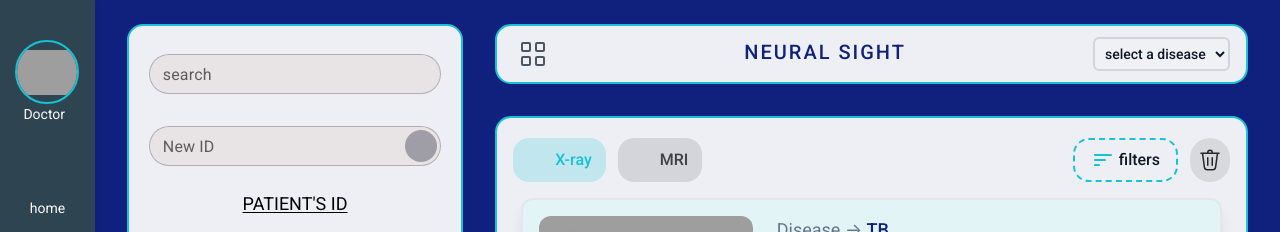
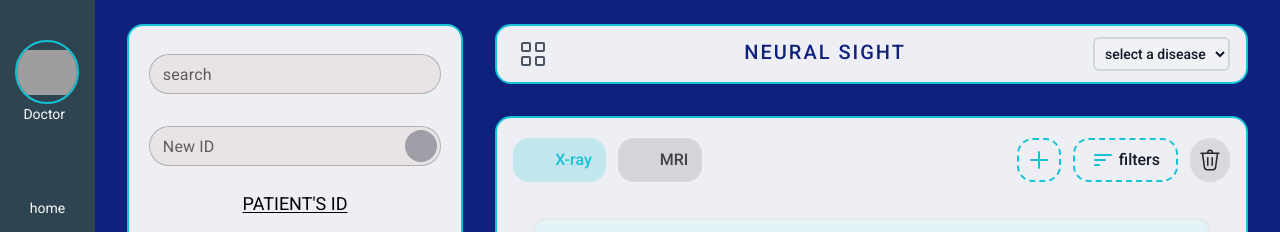
Before and after one commit to NeuralSight/NeuralSight, a Next.js app: page / in a window 1280 px wide. Both pictures are taken after a click on the button 577 px from the left and 54 px from the top of the page. Shown: the top 232 px of the page. Built offline with nearby package versions, Linux system fonts and the light colour scheme; grey boxes are pictures that could not be loaded; some icons are missing.

Commit message:
added btn for listview and modal component

```diff
--- a/components/dashboard/MainContentSection.tsx
+++ b/components/dashboard/MainContentSection.tsx
@@ -8,6 +8,7 @@ import GridViewImageCard from './GridViewImageCard'
 import { ImageDetails } from '../../typings'
 import ImageSample from '../../public/images/trial.jpeg'
 import ListViewImageCard from './ListViewImageCard'
+import Modal from '../Modal'
 
 type Props = {}
 
@@ -69,6 +70,7 @@ const SampleImagesArr: ImageDetails[] = [
 ]
 
 const MainContentSection = (props: Props) => {
+  const [isOpen, setModalOpen] = React.useState<boolean>(false)
   // toggle state between listView and grid
   const [isListView, setIsListView] = React.useState<boolean>(false)
   // set DiseaseType
@@ -99,6 +101,20 @@ const MainContentSection = (props: Props) => {
               </div>
             </div>
             <div className='flex w-fit space-x-3'>
+              {isListView && (
+                <button
+                  type='button'
+                  className='flex justify-center items-center w-fit rounded-2xl border-2 border-dashed border-primary-light bg-transparent text-gray-900 font-medium py-2 px-2 hover:bg-primary-lightest'
+                  title='add image'
+                  onClick={() => setModalOpen(true)}
+                >
+                  <Icon
+                    icon={'fluent:add-24-filled'}
+                    className='h-6 w-6 fill-current text-primary-light stroke-[3px]'
+                  />
+                </button>
+              )}
+
               {/* left side */}
               <button
                 type='button'
@@ -129,19 +145,43 @@ const MainContentSection = (props: Props) => {
             {!isListView ? (
               <div className='grid grid-cols-3 gap-6 '>
                 {/* Here will contain add button and image cards */}
-                <AddImageBtn />{' '}
+                <AddImageBtn setOpen={setModalOpen} />{' '}
                 {/* for grid view only large device for list view it would be place next to filter button and for small devices as floating action bar maybe*/}
                 {SampleImagesArr.map((item) => (
                   <GridViewImageCard imageDetails={item} key={item.patientID} />
                 ))}
               </div>
             ) : (
-              <div className='flex flex-col space-y-6 px-2'>
+              <div className='flex flex-col space-y-6 px-5 py-5'>
                 {SampleImagesArr.map((item) => (
                   <ListViewImageCard imageDetails={item} key={item.patientID} />
                 ))}
               </div>
             )}
+            <Modal
+              open={isOpen}
+              setOpen={setModalOpen}
+              style={{
+                position: 'absolute' as 'absolute',
+                top: '50%',
+                left: '50%',
+                transform: 'translate(-50%, -50%)',
+                width: 'fit-content',
+                maxWidth: 800,
+                bgcolor: 'background.paper',
+                border: '2px solid #16C2D5',
+                boxShadow: 24,
+                borderRadius: '8px',
+                p: 4,
+              }}
+              title='Upload  Files'
+              description='JPEG, JPG, PNG and CT are allowed'
+            >
+              {/* <AddImageModalContent/> */}
+              <div className='my-5'>
+                <input type={'file'} />
+              </div>
+            </Modal>
           </div>
         </div>
       </section>
```
